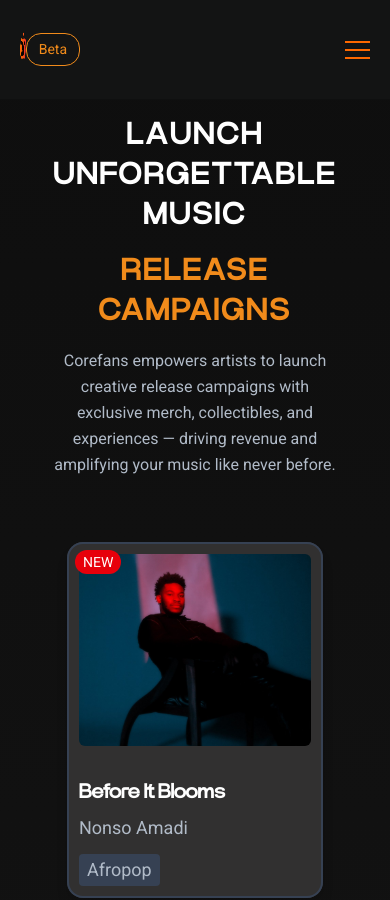
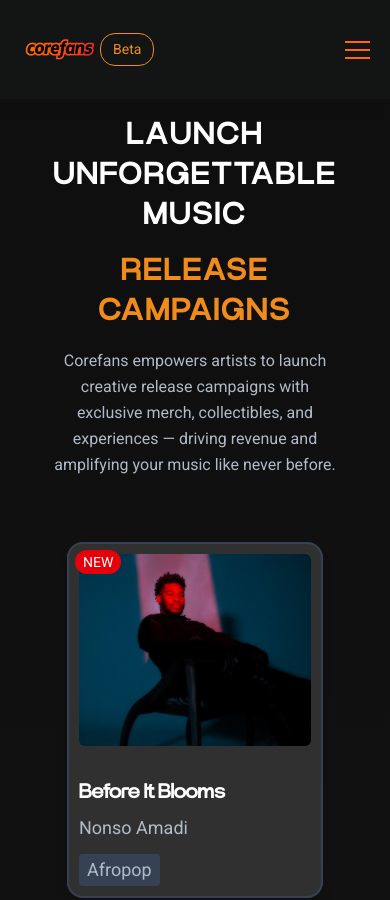
Before and after one commit to belovedszn/corefans, a React (Vite) app: page / in a window 390 px wide. Shown: the top 900 px of the page. Built offline with nearby package versions, Linux system fonts and the light colour scheme; a web font is replaced by a local one.

Commit message:
adjust the header logo, text colors and sizes and others

```diff
--- a/src/component/Header.tsx
+++ b/src/component/Header.tsx
@@ -10,12 +10,12 @@ function Header() {
     <>
       <nav className="navbar w-full fixed top-0 z-50 bg-[#131414] border-b border-black/20 px-25 h-25 flex justify-between items-center">
         <div className="flex items-center left">
-          <div className="pr-10 flex items-center justify-between gap-0 w-full h-full max-sm:w-25 max-sm:h-fit">
+          <div className="pr-10 flex items-center justify-between gap-0 w-full h-full">
             <Link to="/" className="logo text-orange-500 text-2xl font-bold"
             style={{
                 boxShadow: "linear-gradient(to right, #F18B1B, #E52053)",
               }}>
-              <img src={logo} alt="Corefans Logo" className="w-full h-32"/>
+              <img src={logo} alt="Corefans Logo" className="h-20 md:h-24 lg:h-28 xl:h-32 w-auto max-w-full object-contain"/>
             </Link>
             <span className="mobile beta">Beta</span>
           </div>
--- a/src/pages/artist/ThirdBox.tsx
+++ b/src/pages/artist/ThirdBox.tsx
@@ -4,7 +4,7 @@ import vinyl from "../../assets/images/vinyls.png";
 
 function ThirdBox() {
   return (
-    <div className="flex text-white mt-25 max-lg:mt-12.5 max-lg:flex-col max-lg:items-center">
+    <div className="flex text-white mt-25 max-lg:mt-15 max-lg:flex-col max-lg:items-center">
       <div className=" w-3/5 max-lg:w-full max-lg:text-center">
         <div
           className="text-4xl leading-[1.1] font-bold text-white uppercase mb-4 tracking-wider max-md:text-3xl max-sm:text-2xl max-lg:text-center"
```
